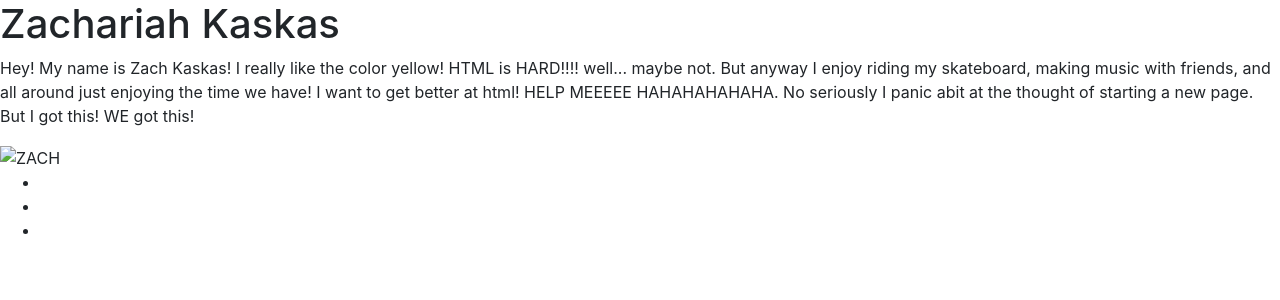
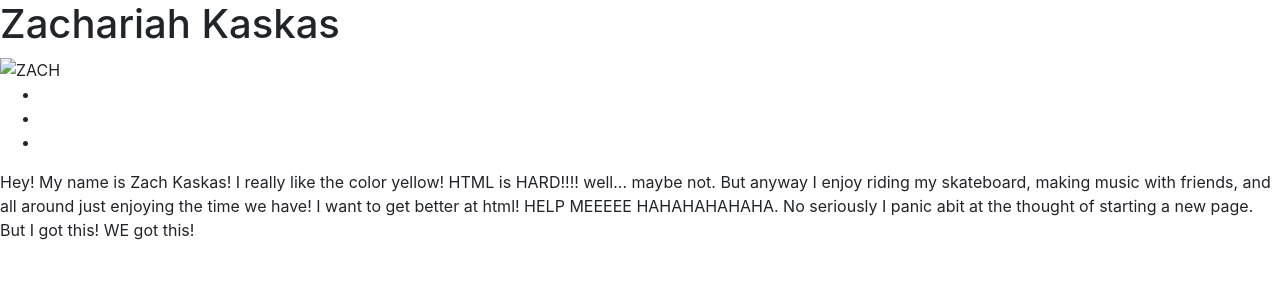
Before and after one commit to COMFYCOUCH93/my-ACTUAL-website, a Jekyll site: the page built from index.html, in a window 1280 px wide. Shown: the top 300 px of the page. Built offline with Jekyll 4.4.1, drawn with Linux system fonts in a browser that asks for light colours.

Commit message:
Add files via upload

```diff
--- a/_layouts/home.html
+++ b/_layouts/home.html
@@ -4,11 +4,7 @@ layout: default
 
 <h1 class="grey-copy"> Zachariah Kaskas</h1>
 
-<p class="grey-copy">
-    Hey! My name is Zach Kaskas! I really like the color yellow! HTML is HARD!!!! well... maybe not. But anyway I enjoy riding my skateboard, making music with friends, and all around just enjoying the time we have! I want to get better at html! HELP MEEEEE HAHAHAHAHAHA. No seriously I panic abit at the thought of starting a new page. But I got this! WE got this!
 
-
-</p>
 
 <figure>
     <img src="{{site.baseurl}}img/picofmeee.jpg" alt="ZACH"width="200">
@@ -21,3 +17,9 @@ layout: default
 
 
 </figure>
+
+<p class="grey-copy">
+    Hey! My name is Zach Kaskas! I really like the color yellow! HTML is HARD!!!! well... maybe not. But anyway I enjoy riding my skateboard, making music with friends, and all around just enjoying the time we have! I want to get better at html! HELP MEEEEE HAHAHAHAHAHA. No seriously I panic abit at the thought of starting a new page. But I got this! WE got this!
+
+
+</p>
```
